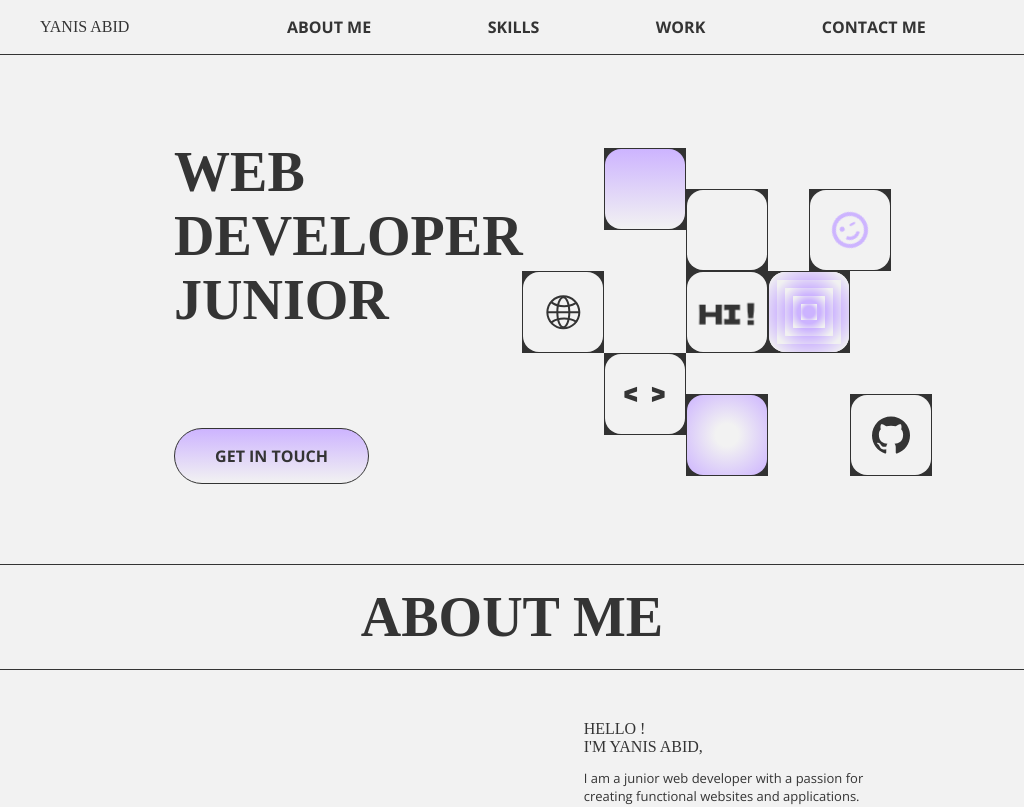
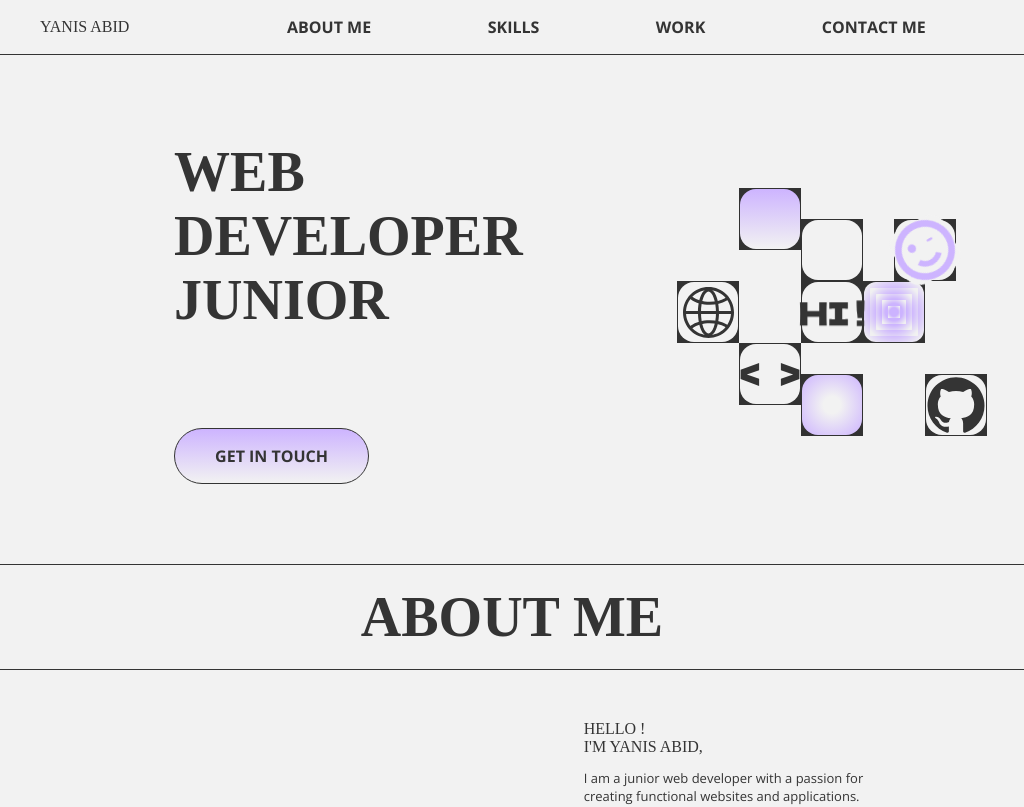
Before and after one commit to Yanis60740/Portfolio-v2, a Vue app: page / in a window 1024 px wide. Shown: the top 807 px of the page. Built offline with nearby package versions, Linux system fonts and the light colour scheme; a web font is replaced by a local one.

Commit message:
responsive

```diff
--- a/src/components/AboutMe.vue
+++ b/src/components/AboutMe.vue
@@ -90,6 +90,7 @@ export default {
         display: flex;
         align-items: center;
         text-align: left;
+        margin-left: -5px;
       }
     }
 
@@ -111,19 +112,34 @@ export default {
   box-sizing: border-box;
 }
 
-@media only screen and (max-width: 900px){
+
+
+@media only screen and (max-width: 570px){
   .aboutMe {
     &__content{
       flex-direction: column;
+      align-items: center;
       &__left{
-        padding: 30px 0;
+        padding-top: 30px;
         box-sizing: border-box;
+        width: none;
       }
     }
   }
 
   .buttonBox{
     padding: 30px 0;
+    margin-left: -34px;
+    width: 194.97px;
   }
 }
+
+// @media only screen and (min-width: 570px) and (max-width: 900px){
+//   .aboutMe {
+//     &__content{
+//       flex-direction: none;
+//       align-items: none;
+//     }
+//   }
+// }
 </style>
--- a/src/components/HeroBanner.vue
+++ b/src/components/HeroBanner.vue
@@ -221,9 +221,37 @@ export default {
     }
 }
 
-@media only screen and (max-width: 900px){
+@media only screen and (max-width: 899px){
     .heroBanner__container__right{
         display: none;
     }
   }
+
+@media only screen and (min-width: 900px) and (max-width: 1039px){
+    .heroBanner__container__right{
+        margin-right: -20%;
+    }
+
+    .bg {
+        width: 60px;
+        height: 60px;
+        & img{
+            width: 60px;
+        }
+    }
+}
+
+@media only screen and (min-width: 1040px) and (max-width: 1245px){
+    .heroBanner__container__right{
+        margin-right: -15%;
+    }
+
+    .bg {
+        width: 60px;
+        height: 60px;
+        & img{
+            width: 60px;
+        }
+    }
+}
   </style>
```
